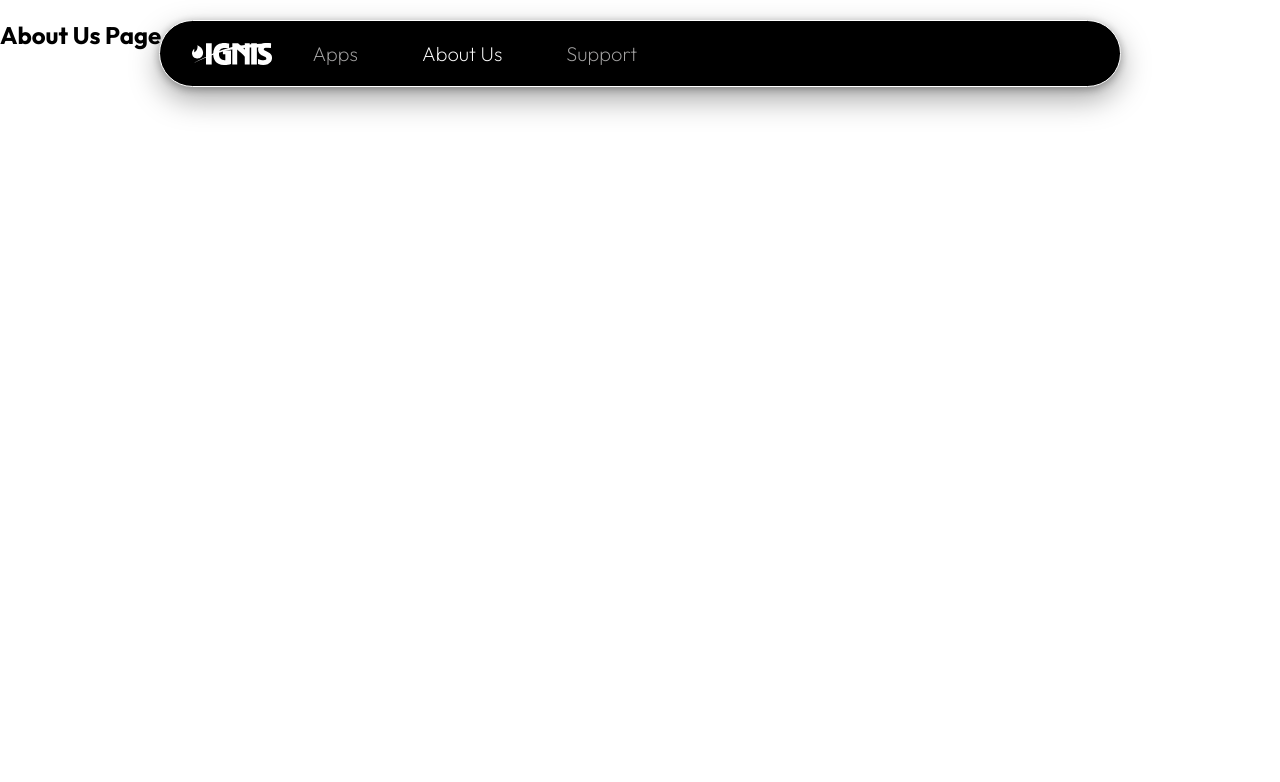
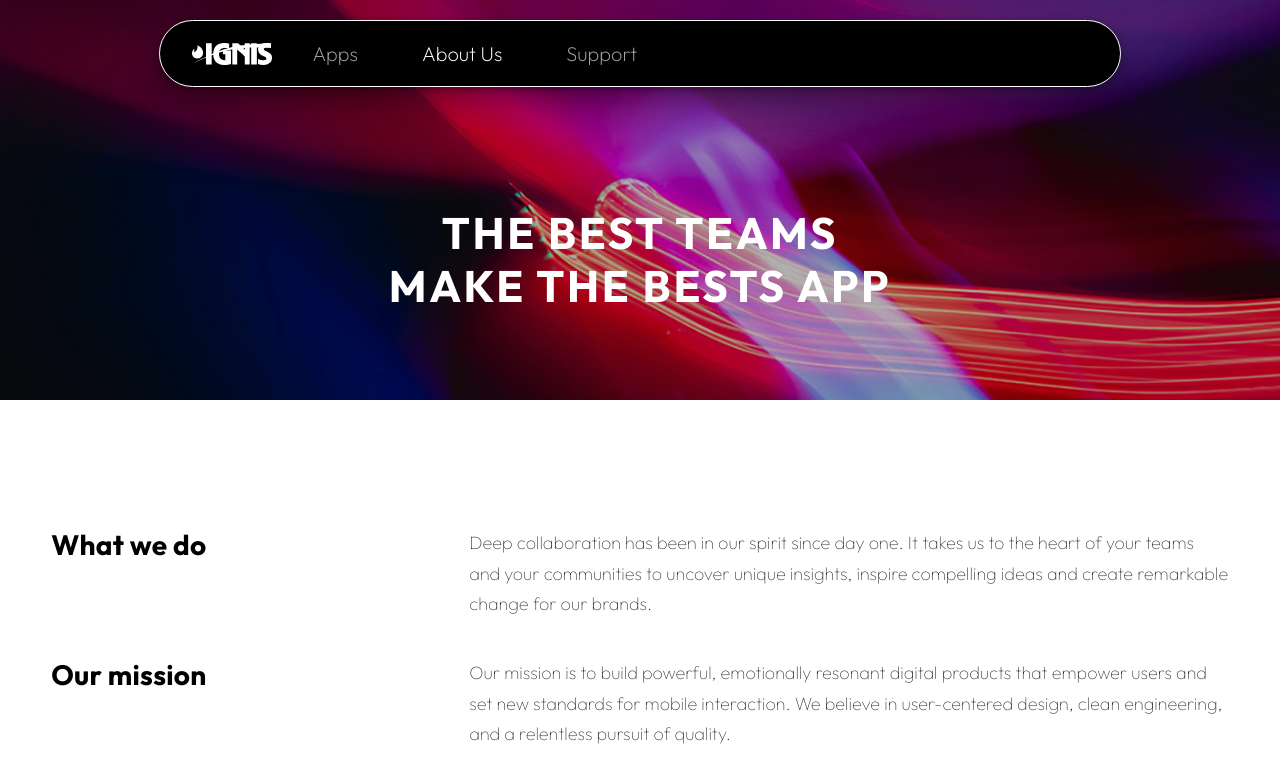
Before and after one commit to karlxignis/ignis, an Angular app: page /about-us in a window 1280 px wide. Shown: the top 782 px of the page. Built offline with nearby package versions, Linux system fonts and the light colour scheme.

Commit message:
Implements AboutUs

```diff
--- a/src/app/about-us/about-us.component.css
+++ b/src/app/about-us/about-us.component.css
@@ -0,0 +1,154 @@
+:host {
+  display: block;
+  width: 100%;
+}
+
+/* Hero with background image */
+.hero {
+  position: relative;               /* so overlay is positioned inside */
+  padding-top: 120px;               /* prevent fixed header overlap */
+  box-sizing: border-box;
+
+  height: 50vh;
+  min-height: 320px;
+  width: 100vw;
+  margin: 0;
+
+  background: url('/assets/images/all.jpg') center center / cover no-repeat;
+  color: #fff;
+
+  display: flex;
+  align-items: center;
+  justify-content: center;
+  padding-left: 2rem;
+  padding-right: 2rem;
+}
+
+/* Overlay */
+.hero-overlay {
+  position: absolute;
+  inset: 0;                         /* full cover */
+  background: rgba(0, 0, 0, 0.3);   /* black with 30% opacity */
+  z-index: 1;                       /* sits between background and content */
+}
+
+/* Content above overlay */
+.hero-content {
+  position: relative;
+  z-index: 2;                       /* ensure above overlay */
+  display: flex;
+  flex-direction: column;
+  align-items: center;
+  text-align: center;
+
+  gap: 0.75rem;
+  max-width: 1100px;
+  width: 100%;
+  margin: 0 auto;
+}
+
+/* Headline */
+.brand-title {
+  font-family: 'Outfit', sans-serif;
+  font-weight: 700;
+  text-transform: uppercase;
+  letter-spacing: 0.06em;
+  line-height: 1.2;
+  font-size: clamp(1.5rem, 5vw, 2.75rem);
+}
+
+/* Spacer */
+.hero-bottom-spacer {
+  height: 8vh;
+}
+
+/* Tablet tweaks */
+@media (max-width: 1024px) {
+  .hero {
+    padding-top: 110px;
+  }
+}
+
+/* Phones */
+@media (max-width: 768px) {
+  .hero {
+    padding-top: 96px;
+    min-height: 280px;
+  }
+  .brand-title {
+    letter-spacing: 0.05em;
+    font-size: clamp(1.4rem, 7vw, 2.2rem);
+  }
+  .hero-bottom-spacer {
+    height: 6vh;
+  }
+}
+
+/* ===== About content ===== */
+.about-content {
+  background: #fff;
+  padding: clamp(2rem, 6vw, 4rem) 0;
+}
+
+.content-container {
+  width: min(1200px, 92vw);
+  margin: 0 auto;
+  display: flex;
+  flex-direction: column;
+  gap: clamp(1.75rem, 3vw, 2.5rem);
+}
+
+/* Horizontal rows on desktop */
+.content-row {
+  display: grid;
+  grid-template-columns: 1fr 2fr;  /* title : body */
+  align-items: start;
+  gap: clamp(1rem, 3vw, 2.5rem);
+}
+
+/* Title (left) */
+.content-title {
+  margin: 0;
+  font-family: 'Outfit', sans-serif;
+  font-weight: 700;                      /* Bold */
+  font-size: clamp(1.25rem, 2.4vw, 1.75rem);
+  line-height: 1.2;
+  color: #000;
+  letter-spacing: 0.01em;
+}
+
+/* Body (right) */
+.content-body {
+  margin: 0;
+  font-family: 'Outfit', sans-serif;
+  font-weight: 100;                      /* Thin (ensure Outfit-Thin is registered) */
+  font-size: clamp(1rem, 1.6vw, 1.125rem);
+  line-height: 1.7;
+  color: #222;
+  max-width: 70ch;                       /* readable line length */
+}
+
+/* ===== Responsiveness ===== */
+
+/* Tablets */
+@media (max-width: 1024px) {
+  .content-row {
+    grid-template-columns: 1fr 1.8fr;
+  }
+}
+
+/* Phones / narrow tablets */
+@media (max-width: 768px) {
+  .content-row {
+    grid-template-columns: 1fr;          /* stack title above body */
+    gap: 0.75rem;
+  }
+  .content-title {
+    font-size: clamp(1.15rem, 5vw, 1.4rem);
+  }
+  .content-body {
+    font-size: clamp(0.95rem, 4vw, 1.05rem);
+    line-height: 1.65;
+    max-width: none;                      /* allow full width on mobile */
+  }
+}
--- a/src/app/about-us/about-us.component.html
+++ b/src/app/about-us/about-us.component.html
@@ -1 +1,37 @@
-<h2>About Us Page</h2>
+<section class="hero">
+  <div class="hero-overlay"></div> <!-- overlay layer -->
+
+  <div class="hero-content">
+    <h1 class="brand-title">
+      THE BEST TEAMS <br />
+      MAKE THE BESTS APP
+    </h1>
+  </div>
+</section>
+
+<section class="hero-bottom-spacer"></section>
+
+<!-- 👇 Add this new content section here -->
+<section class="about-content">
+  <div class="content-container">
+    <!-- Row 1 -->
+    <div class="content-row">
+      <h2 class="content-title">What we do</h2>
+      <p class="content-body">
+        Deep collaboration has been in our spirit since day one. It takes us to the heart of your teams
+        and your communities to uncover unique insights, inspire compelling ideas and create remarkable
+        change for our brands.
+      </p>
+    </div>
+
+    <!-- Row 2 -->
+    <div class="content-row">
+      <h2 class="content-title">Our mission</h2>
+      <p class="content-body">
+        Our mission is to build powerful, emotionally resonant digital products that empower users and
+        set new standards for mobile interaction. We believe in user-centered design, clean engineering,
+        and a relentless pursuit of quality.
+      </p>
+    </div>
+  </div>
+</section>
```
Also changed, not shown: src/app/home/home.component.html (line endings or trailing spaces).
